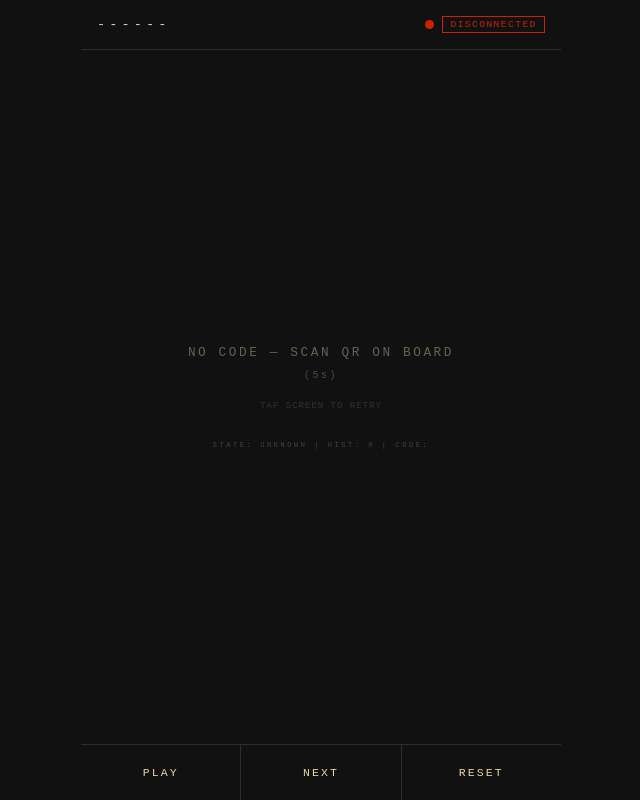
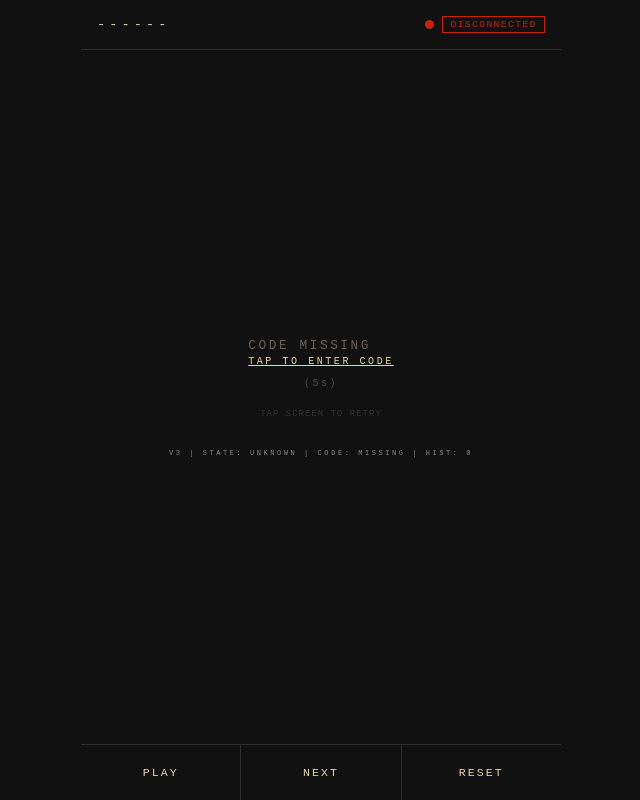
Before and after one commit to jazzleg66/splitflap, a website with bundled scripts: page public/controller/index.html in a window 1280 px wide. Shown: the whole page, without its empty margins (319-959 px from the left). Built offline with nearby package versions, Linux system fonts and the light colour scheme; a web font is replaced by a local one.

Commit message:
fix: safari url parameter loss with manual entry fallback

```diff
--- a/public/controller/controller.js
+++ b/public/controller/controller.js
@@ -6,17 +6,39 @@ import WsClient from '/shared/wsClient.js';
 
 function addDebugMessage(text) { console.log('[debug]', text); }
 
-// ── WebSocket Connect ──────────────────────────────────────────────────────────
-let pairCode = new URLSearchParams(location.search).get('code') || '';
+// ── Pair Code Extraction ──────────────────────────────────────────────────────
+const getParamCode = () => new URLSearchParams(location.search).get('code');
+const getStoredCode = () => {
+  try {
+    const drafts = JSON.parse(localStorage.getItem('solari_drafts') || '{}');
+    return drafts.pairCode || '';
+  } catch(e) { return ''; }
+};
+
+let pairCode = getParamCode() || getStoredCode() || '';
 pairCode = pairCode.replace(/-/g, '').toUpperCase();
 
 // Initial header state: show the code if we have it, even if not yet connected
 document.addEventListener('DOMContentLoaded', () => {
+  if (pairCode) updateHeader(false, pairCode);
   // Only set to disconnected if we haven't already transitioned to approved
   if (!phoneApproved) {
     updateHeader(false, pairCode);
   }
 });
+
+function manualCodeEntry() {
+  const code = prompt('ENTER BOARD CODE (e.g. CZQ-UHE):');
+  if (code) {
+    pairCode = code.replace(/-/g, '').toUpperCase();
+    console.log('[ui] Manual code entered:', pairCode);
+    updateHeader(false, pairCode);
+    ws.send({ type: 'phone_hello', pairCode });
+    const statusEl = document.getElementById('connect-status');
+    if (statusEl) statusEl.textContent = 'WAITING FOR APPROVAL...';
+  }
+}
+window.manualCodeEntry = manualCodeEntry;
 
 
 // Use head-start socket if available, otherwise create new
@@ -185,11 +207,19 @@ setInterval(() => {
   if (phoneApproved) return;
   const inHistory = ws.history?.some(m => m.type === 'phone_approved');
 
-  // Debug output
+  // Debug output (more visible for troubleshooting)
   const debugEl = document.getElementById('debug-status');
   if (debugEl) {
     const readyState = ['CONNECTING', 'OPEN', 'CLOSING', 'CLOSED'][ws._socket?.readyState] || 'UNKNOWN';
-    debugEl.textContent = `STATE: ${readyState} | HIST: ${ws.history?.length || 0} | CODE: ${pairCode}`;
+    const hasCode = !!pairCode;
+    debugEl.style.opacity = '0.5'; // Make it visible enough to read
+    debugEl.textContent = `V3 | STATE: ${readyState} | CODE: ${hasCode ? 'OK' : 'MISSING'} | HIST: ${ws.history?.length || 0}`;
+
+    // If we have no code and we've been waiting, show manual entry hint
+    if (!hasCode) {
+      const statusEl = document.getElementById('connect-status');
+      if (statusEl) statusEl.innerHTML = 'CODE MISSING<br><span style="font-size:10px; color:var(--text); text-decoration:underline;">TAP TO ENTER CODE</span>';
+    }
   }
 
   if (inHistory) {
@@ -325,7 +355,7 @@ const previewTileEls = [];
 // ── Persistence ───────────────────────────────────────────────────────────────
 function saveDrafts() {
   localStorage.setItem('solari_drafts', JSON.stringify({
-    version: DEFAULT_VERSION, messages, activeMessageIndex, loopInterval, currentMode,
+    version: DEFAULT_VERSION, messages, activeMessageIndex, loopInterval, currentMode, pairCode,
   }));
 }
 
--- a/public/controller/index.html
+++ b/public/controller/index.html
@@ -101,7 +101,7 @@
 
 
   <!-- Connection screen (covers body until approved) -->
-  <div id="connect-screen" onclick="if(!window._phoneApproved) { console.log('[ui] Manual reset triggered'); window._wsHeadStart?.reset(); }">
+  <div id="connect-screen" onclick="if(!window._phoneApproved) { if(!pairCode) { window.manualCodeEntry(); } else { console.log('[ui] Manual reset triggered'); window._wsHeadStart?.reset(); } }">
     <div id="connect-status">CONNECTING...</div>
     <div id="connect-timer" style="font-size: 10px; margin-top: 10px; opacity: 0.7;">(<span id="timer-seconds">0</span>s)</div>
     <div id="safari-hint" style="font-size: 9px; margin-top: 20px; opacity: 0.4; letter-spacing: 1px;">TAP SCREEN TO RETRY</div>
```
